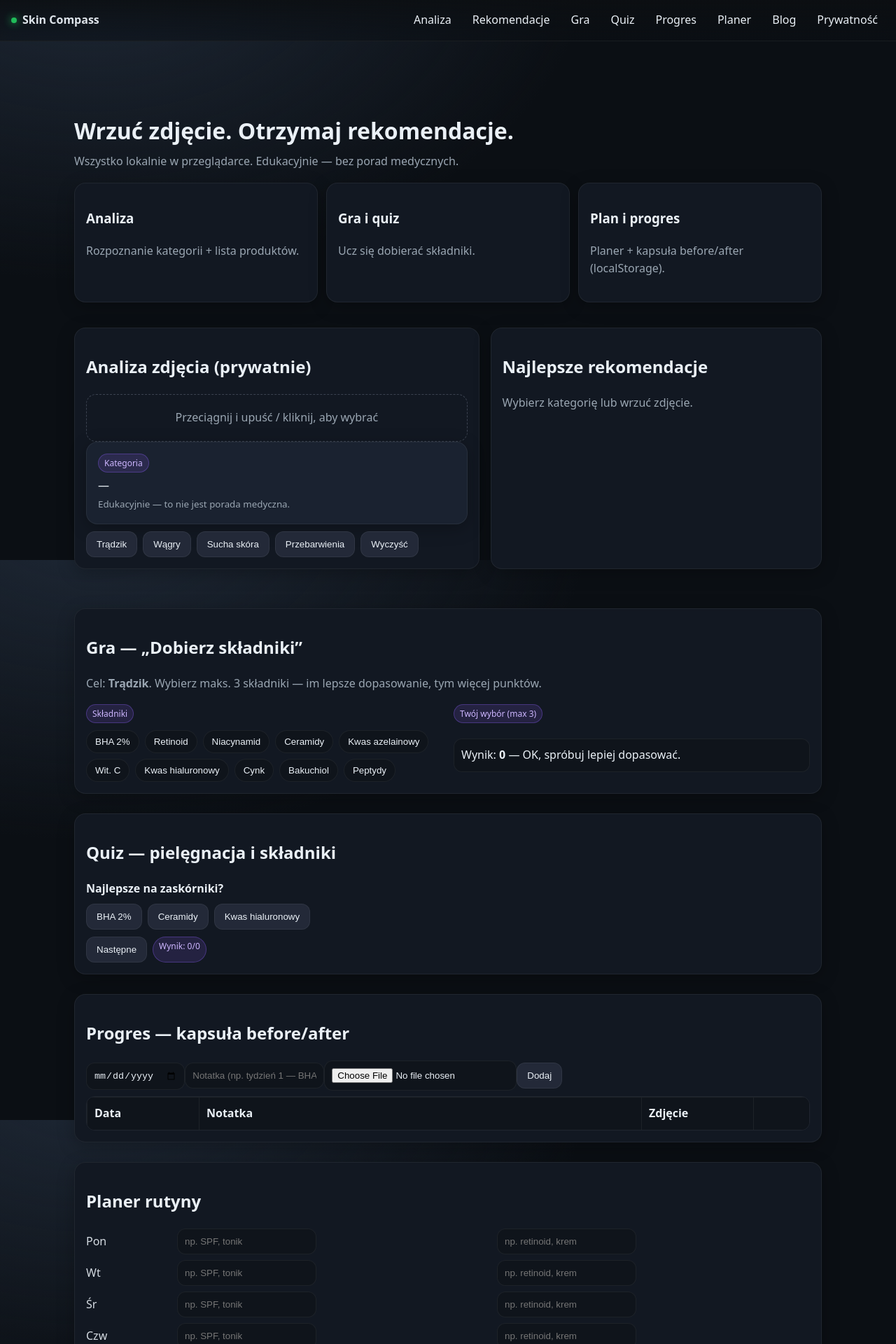
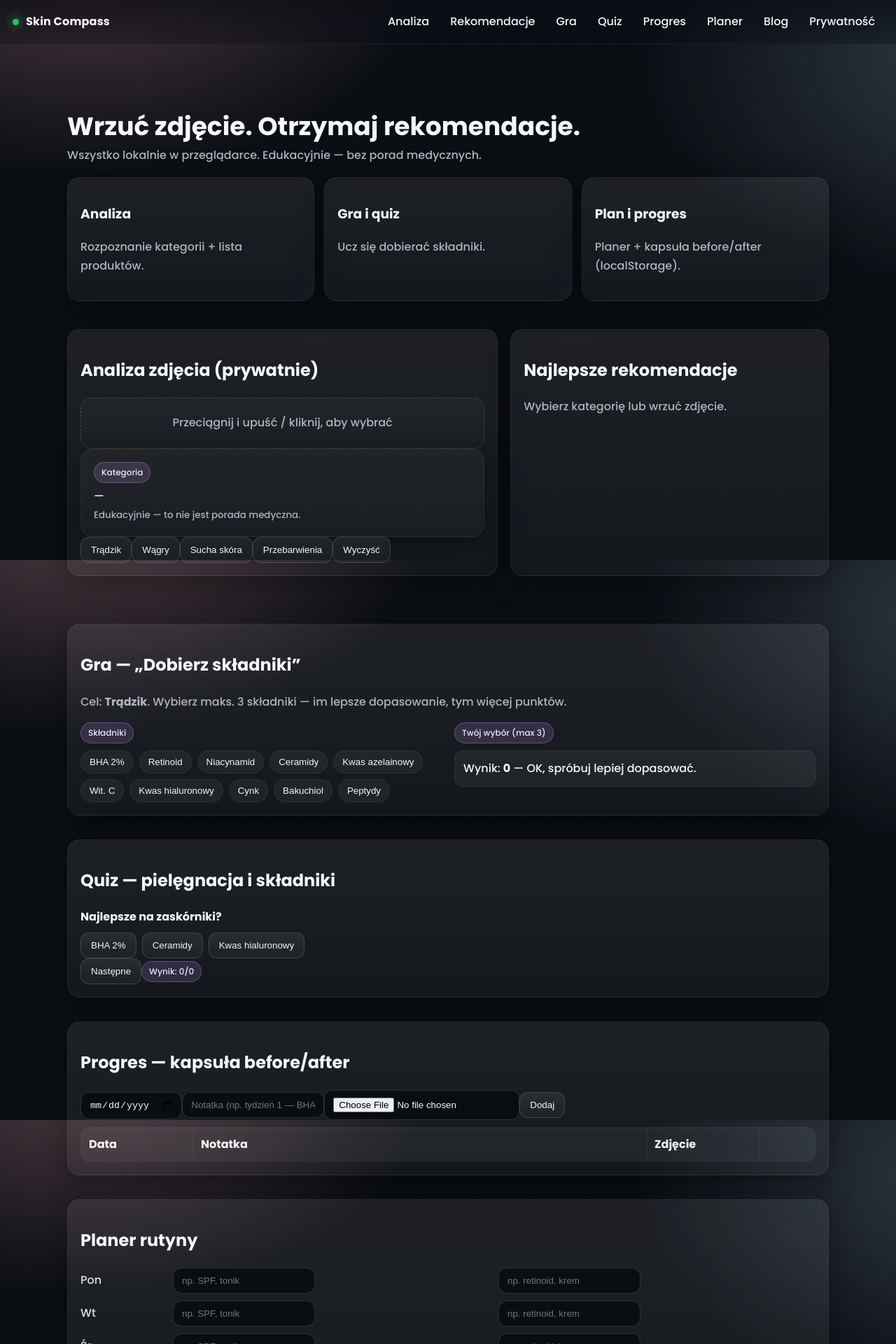
Before and after one commit to kata671/skin-compass, a React (Vite) app: page / in a window 1280 px wide. Shown: the top 1920 px of the page at 70% size. Built offline with nearby package versions, Linux system fonts and the light colour scheme.

Commit message:
Update styles.css

```diff
--- a/src/styles.css
+++ b/src/styles.css
@@ -1,74 +1,154 @@
+/* ---------- Theme ---------- */
 :root{
-  --bg:#0b0f14;--panel:#121822;--soft:#1a2230;--txt:#eaf0f6;--muted:#9aa6b2;
-  --acc:#8b5cf6;--ok:#22c55e;--bad:#ef4444;--bd:rgba(255,255,255,.06)
+  --bg:#0b0e13;
+  --grad-1: radial-gradient(900px 600px at 10% -10%, rgba(255,182,193,.28), transparent 55%),
+            radial-gradient(900px 600px at 110% 10%, rgba(173,216,230,.22), transparent 55%),
+            linear-gradient(180deg,#0b0e13 0%, #0b0e13 100%);
+  --glass: rgba(255,255,255,.06);
+  --panel: rgba(255,255,255,.08);
+  --soft: rgba(255,255,255,.04);
+  --bd: rgba(255,255,255,.14);
+  --txt:#f5f7fb;
+  --muted:#aeb6c3;
+  --acc:#a78bfa;      /* lawenda */
+  --acc2:#f0abfc;     /* róż pastel */
+  --ok:#22c55e;
+  --bad:#ef4444;
 }
+
+/* ---------- Base ---------- */
 *{box-sizing:border-box}
 html,body,#root{height:100%}
-body{margin:0;background:radial-gradient(1200px 800px at 10% -10%,#1f2937 0%,transparent 60%),var(--bg);
-  color:var(--txt);font:500 16px/1.6 ui-sans-serif,system-ui,Segoe UI,Roboto}
+body{
+  margin:0; color:var(--txt);
+  background:var(--grad-1), var(--bg);
+  font:500 16px/1.65 "Poppins", ui-sans-serif, system-ui, Segoe UI, Roboto;
+}
 a{color:inherit;text-decoration:none}
-.container{max-width:1100px;margin:78px auto 120px;padding:0 16px}
-.topbar{position:sticky;top:0;z-index:20;backdrop-filter:saturate(140%) blur(8px);
-  background:linear-gradient(180deg,rgba(12,15,18,.9),rgba(12,15,18,.5));border-bottom:1px solid var(--bd);
-  display:flex;gap:16px;align-items:center;justify-content:space-between;padding:10px 16px}
-.brand{display:flex;align-items:center;gap:8px;opacity:.95}
-.dot{width:8px;height:8px;border-radius:999px;background:var(--ok);box-shadow:0 0 12px var(--ok)}
-.nav{display:flex;gap:10px;flex-wrap:wrap}
-.nav a{padding:6px 10px;border-radius:10px}
-.nav a:hover{background:rgba(255,255,255,.06)}
 
-.hero{padding:24px 0 8px}
-.hero h1{font-size:32px;margin:0 0 6px}
+/* ---------- Topbar ---------- */
+.topbar{
+  position:sticky; top:0; z-index:30;
+  display:flex; align-items:center; justify-content:space-between; gap:16px;
+  padding:10px 18px;
+  background:linear-gradient(180deg, rgba(11,14,19,.75), rgba(11,14,19,.35));
+  border-bottom:1px solid var(--glass);
+  backdrop-filter:saturate(140%) blur(10px);
+}
+.brand{display:flex;align-items:center;gap:10px;font-weight:700;letter-spacing:.2px}
+.dot{width:9px;height:9px;border-radius:999px;background:var(--ok);box-shadow:0 0 14px var(--ok)}
+.nav{display:flex;gap:6px;flex-wrap:wrap}
+.nav a{padding:8px 12px;border-radius:10px}
+.nav a:hover{background:var(--soft)}
+
+/* ---------- Layout ---------- */
+.container{max-width:1120px;margin:78px auto 120px;padding:0 16px}
+.section{margin:34px 0}
+.card{
+  background:linear-gradient(180deg, var(--panel), var(--soft));
+  border:1px solid var(--glass);
+  box-shadow:0 10px 40px rgba(0,0,0,.35);
+  border-radius:18px; padding:18px;
+}
+.card.soft{background:linear-gradient(180deg, var(--soft), rgba(255,255,255,.02))}
+.muted{color:var(--muted)} .small{font-size:12px}
+.mt6{margin-top:6px} .mt10{margin-top:10px} .mt14{margin-top:14px}
+.grid-2{display:grid;grid-template-columns:1.15fr .85fr;gap:18px}
+
+/* ---------- Hero ---------- */
+.hero{position:relative; padding:18px 0 6px}
+.hero h1{margin:0 0 6px; font-size:36px; line-height:1.2}
 .hero .muted{margin:0 0 18px}
-.hero-cards{display:grid;grid-template-columns:repeat(3,minmax(0,1fr));gap:12px}
+.hero-cards{
+  display:grid; grid-template-columns:repeat(3,minmax(0,1fr)); gap:14px;
+}
+.hero .card{position:relative; overflow:hidden}
+.hero .card::after{
+  content:""; position:absolute; inset:auto -40% -40% auto; width:120px;height:120px;
+  background:conic-gradient(from 90deg, var(--acc), var(--acc2));
+  filter:blur(30px); opacity:.18; border-radius:50%;
+  animation:spin 18s linear infinite;
+}
+@keyframes spin{to{transform:rotate(360deg)}}
 
-.card{background:var(--panel);border:1px solid var(--bd);border-radius:16px;padding:16px;box-shadow:0 6px 24px rgba(0,0,0,.25)}
-.card.soft{background:var(--soft)}
-.section{margin:28px 0}
+/* ---------- Controls ---------- */
+.btn{
+  background:linear-gradient(180deg, rgba(255,255,255,.08), rgba(255,255,255,.03));
+  border:1px solid var(--bd);
+  color:var(--txt); padding:10px 14px; border-radius:12px; cursor:pointer;
+  transition:transform .12s ease, border-color .12s ease, box-shadow .12s ease;
+}
+.btn:hover{transform:translateY(-1px); border-color:#56607a; box-shadow:0 6px 18px rgba(0,0,0,.25)}
+.btn.small{padding:6px 10px}
+.btn.primary{
+  background:linear-gradient(180deg, #b794f4, #a78bfa);
+  border-color:#a78bfa; color:#0b0e13; font-weight:700;
+}
+select,input{
+  background:rgba(8,11,16,.85); border:1px solid var(--bd); color:var(--txt);
+  padding:10px 12px; border-radius:12px; outline:none;
+}
 
-.grid-2{display:grid;grid-template-columns:1.1fr .9fr;gap:16px}
-.muted{color:var(--muted)} .small{font-size:12px}.mt6{margin-top:6px}.mt12{margin-top:12px}
+/* ---------- Uploader ---------- */
+.uploader{
+  display:block; text-align:center; padding:22px; cursor:pointer;
+  border:1.6px dashed rgba(255,255,255,.18); border-radius:16px; color:var(--muted);
+  background:linear-gradient(180deg, rgba(255,255,255,.03), rgba(255,255,255,.01));
+}
+.uploader input{display:none}
+.preview img{
+  display:block; max-width:100%; border-radius:14px; border:1px solid var(--glass); margin-top:12px;
+}
 
-.btn{background:#232938;border:1px solid var(--bd);color:var(--txt);padding:10px 14px;border-radius:12px;cursor:pointer}
-.btn:hover{border-color:#3b4250}
-.btn.small{padding:6px 10px}
-.btn.primary{background:linear-gradient(180deg,#9b6bff,#7c3aed);border-color:#7c3aed}
+/* ---------- Badges / tags ---------- */
+.badge{
+  display:inline-block; padding:4px 10px; border-radius:999px; font-size:12px;
+  background:linear-gradient(180deg, rgba(167,139,250,.18), rgba(240,171,252,.14));
+  border:1px solid rgba(167,139,250,.38); color:#ece7ff;
+}
+.tags{display:flex;gap:6px;flex-wrap:wrap;margin-top:8px}
 
-.uploader{display:block;border:1.5px dashed #3b4250;border-radius:14px;padding:20px;text-align:center;color:var(--muted);cursor:pointer}
-.uploader input{display:none}
-.preview img{display:block;max-width:100%;border-radius:12px;border:1px solid var(--bd);margin-top:12px}
+/* ---------- Lists ---------- */
+.list{display:flex;flex-direction:column;gap:12px}
+.product{
+  display:flex; gap:12px; align-items:flex-start; padding:14px;
+  background:linear-gradient(180deg, rgba(255,255,255,.05), rgba(255,255,255,.03));
+  border:1px solid var(--glass); border-radius:14px;
+}
+.product .dot{width:9px;height:9px;background:var(--acc);box-shadow:0 0 18px var(--acc)}
 
-.badge{display:inline-block;background:rgba(139,92,246,.15);border:1px solid rgba(139,92,246,.35);
-  color:#cdb6ff;padding:3px 8px;border-radius:999px;font-size:12px}
-.tags{display:flex;gap:6px;flex-wrap:wrap;margin-top:8px}
-.btn-row{display:flex;gap:8px;flex-wrap:wrap;margin-top:10px}
-.filters{display:flex;gap:8px;flex-wrap:wrap;margin-bottom:10px}
+/* ---------- Game ---------- */
+.chips{display:flex;gap:8px;flex-wrap:wrap;margin-top:10px}
+.chip{
+  background:rgba(255,255,255,.05); border:1px solid var(--glass); color:var(--txt);
+  padding:8px 12px; border-radius:999px; cursor:pointer;
+}
+.chip.active{background:rgba(34,197,94,.16); border-color:rgba(34,197,94,.45)}
+.game-grid{display:grid;grid-template-columns:1fr 1fr;gap:18px}
+.score{background:rgba(255,255,255,.05); border:1px solid var(--glass); padding:12px; border-radius:12px}
 
-select,input{background:#0f141b;border:1px solid var(--bd);color:var(--txt);padding:10px;border-radius:12px;outline:none}
-.list{display:flex;flex-direction:column;gap:10px}
-.product{display:flex;gap:10px;align-items:flex-start;background:#121820;border:1px solid var(--bd);padding:12px;border-radius:12px}
-
-.chips{display:flex;gap:8px;flex-wrap:wrap;margin-top:10px}
-.chip{background:#0f141b;border:1px solid var(--bd);color:var(--txt);padding:8px 12px;border-radius:999px;cursor:pointer}
-.chip.active{background:rgba(34,197,94,.15);border-color:rgba(34,197,94,.45)}
-.game-grid{display:grid;grid-template-columns:1fr 1fr;gap:16px}
-.score{background:#0f141b;border:1px solid var(--bd);padding:10px;border-radius:12px}
-
+/* ---------- Quiz ---------- */
 .quiz .q{font-weight:700;margin-bottom:8px}
 .quiz-answers{display:flex;gap:8px;flex-wrap:wrap}
 
-.table{margin-top:8px;border:1px solid var(--bd);border-radius:12px;overflow:hidden}
-.tr{display:grid;grid-template-columns:160px 1fr 160px 80px;border-top:1px solid var(--bd)}
-.tr.head{background:#0f141b;font-weight:700}
-.tr>div{padding:10px;border-left:1px solid var(--bd)}
-.thumb{width:144px;height:100px;object-fit:cover;border-radius:8px;border:1px solid var(--bd)}
+/* ---------- Progress table ---------- */
+.table{margin-top:10px;border:1px solid var(--glass);border-radius:12px;overflow:hidden}
+.tr{display:grid;grid-template-columns:160px 1fr 160px 80px;border-top:1px solid var(--glass)}
+.tr.head{background:rgba(255,255,255,.05);font-weight:700}
+.tr>div{padding:10px;border-left:1px solid var(--glass)}
+.thumb{width:144px;height:100px;object-fit:cover;border-radius:8px;border:1px solid var(--glass)}
 
-.planner-row{display:grid;grid-template-columns:120px 1fr 1fr;gap:10px;align-items:center;margin:8px 0}
+/* ---------- Planner ---------- */
+.planner-row{display:grid;grid-template-columns:120px 1fr 1fr;gap:12px;align-items:center;margin:10px 0}
 .day{opacity:.9}
-.blog-grid{display:grid;grid-template-columns:repeat(3,minmax(0,1fr));gap:12px}
 
-@media (max-width:920px){
+/* ---------- Blog ---------- */
+.blog-grid{display:grid;grid-template-columns:repeat(3,minmax(0,1fr));gap:14px}
+
+/* ---------- Responsive ---------- */
+@media (max-width:980px){
   .grid-2{grid-template-columns:1fr}
   .game-grid{grid-template-columns:1fr}
   .blog-grid{grid-template-columns:1fr}
+  .hero h1{font-size:30px}
 }
```
